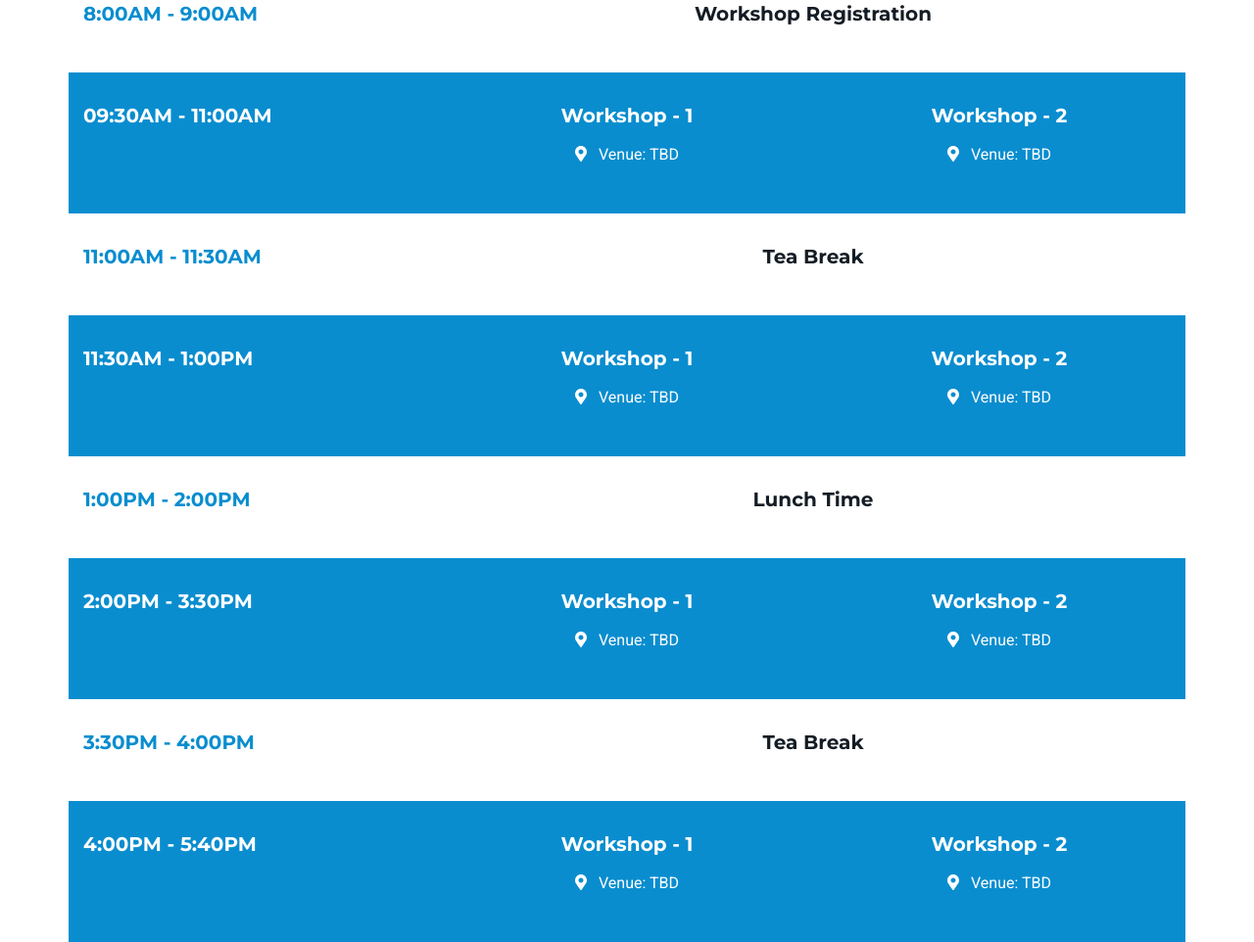
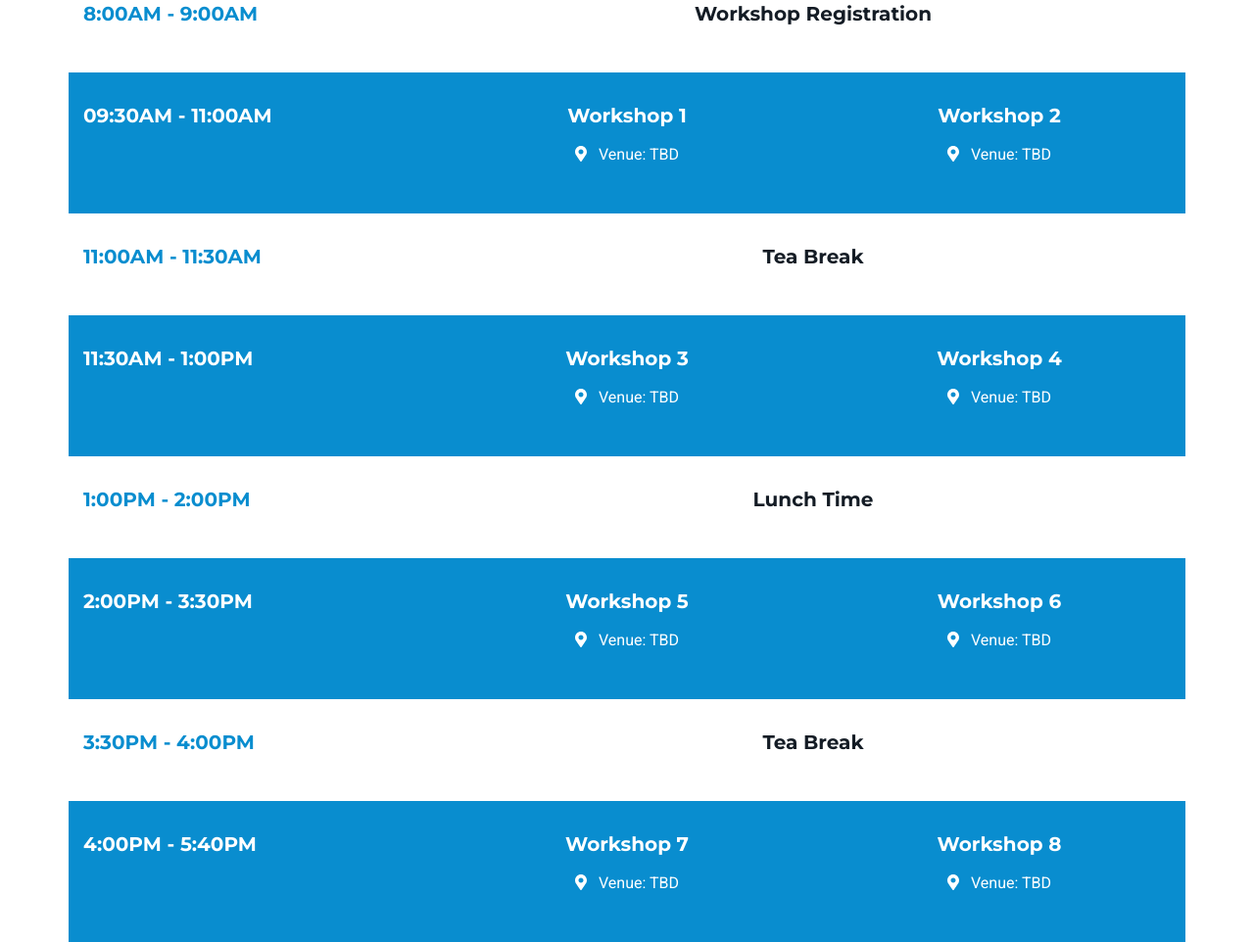
Before and after one commit to HydPy/hydpyconf2019, a Jekyll site: the page built from index.html, in a window 1280 px wide and 1400 px high, scrolled down 1102 px. Shown: the part 154-1116 px from the top of the window at 98% size. Built offline with Jekyll 4.4.1, drawn with Linux system fonts in a browser that asks for light colours; nearby versions of some CDN libraries.

Commit message:
added serial number to talks and workshops

```diff
--- a/_data/schedule/talks.yml
+++ b/_data/schedule/talks.yml
@@ -27,18 +27,18 @@
   -
     time: "11:20AM - 11:50AM"
     tracks:
-      - {title: "Talk",speaker: "TBD",description: "",category: "",audience_type: "",venue: "TBD"}
-      - {title: "Talk",speaker: "TBD",description: "",category: "",audience_type: "",venue: "TBD"}
+      - {title: "Talk 1",speaker: "TBD",description: "",category: "",audience_type: "",venue: "TBD"}
+      - {title: "Talk 2",speaker: "TBD",description: "",category: "",audience_type: "",venue: "TBD"}
   -
     time: "11:55AM - 12:25PM"
     tracks:
-      - {title: "Talk",speaker: "TBD",description: "",category: "",audience_type: "",venue: "TBD"}
-      - {title: "Talk",speaker: "TBD",description: "",category: "",audience_type: "",venue: "TBD"}
+      - {title: "Talk 3",speaker: "TBD",description: "",category: "",audience_type: "",venue: "TBD"}
+      - {title: "Talk 4",speaker: "TBD",description: "",category: "",audience_type: "",venue: "TBD"}
   -
     time: "12:30PM - 1:00PM"
     tracks:
-      - {title: "Talk",speaker: "TBD",description: "",category: "",audience_type: "",venue: "TBD"}
-      - {title: "Talk",speaker: "TBD",description: "",category: "",audience_type: "",venue: "TBD"}
+      - {title: "Talk 5",speaker: "TBD",description: "",category: "",audience_type: "",venue: "TBD"}
+      - {title: "Talk 6",speaker: "TBD",description: "",category: "",audience_type: "",venue: "TBD"}
 
   -
     time: "1:00PM - 2:00PM"
@@ -49,18 +49,18 @@
   -
     time: "2:00PM - 2:30PM"
     tracks:
-      - {title: "Talk",speaker: "TBD",description: "",category: "",audience_type: "",venue: "TBD"}
-      - {title: "Talk",speaker: "TBD",description: "",category: "",audience_type: "",venue: "TBD"}
+      - {title: "Talk 7",speaker: "TBD",description: "",category: "",audience_type: "",venue: "TBD"}
+      - {title: "Talk 8",speaker: "TBD",description: "",category: "",audience_type: "",venue: "TBD"}
   -
     time: "2:35PM - 3:05PM"
     tracks:
-      - {title: "Talk",speaker: "TBD",description: "",category: "",audience_type: "",venue: "TBD"}
-      - {title: "Talk",speaker: "TBD",description: "",category: "",audience_type: "",venue: "TBD"}
+      - {title: "Talk 9",speaker: "TBD",description: "",category: "",audience_type: "",venue: "TBD"}
+      - {title: "Talk 10",speaker: "TBD",description: "",category: "",audience_type: "",venue: "TBD"}
   -
     time: "3:10PM - 3:40PM"
     tracks:
-      - {title: "Talk",speaker: "TBD",description: "",category: "",audience_type: "",venue: "TBD"}
-      - {title: "Talk",speaker: "TBD",description: "",category: "",audience_type: "",venue: "TBD"}
+      - {title: "Talk 11",speaker: "TBD",description: "",category: "",audience_type: "",venue: "TBD"}
+      - {title: "Talk  12",speaker: "TBD",description: "",category: "",audience_type: "",venue: "TBD"}
 
   -
     time: "3:45PM - 4:15PM"
--- a/_data/schedule/workshops.yml
+++ b/_data/schedule/workshops.yml
@@ -8,8 +8,8 @@
   -
     time: "09:30AM - 11:00AM"
     tracks:
-      - {title: "Workshop",speaker: "TBD",description: "",category: "",audience_type: "",venue: "TBD"}
-      - {title: "Workshop",speaker: "TBD",description: "",category: "",audience_type: "",venue: "TBD"}
+      - {title: "Workshop 1",speaker: "TBD",description: "",category: "",audience_type: "",venue: "TBD"}
+      - {title: "Workshop 2",speaker: "TBD",description: "",category: "",audience_type: "",venue: "TBD"}
 
   -
     time: "11:00AM - 11:30AM"
@@ -20,8 +20,8 @@
   -
     time: "11:30AM - 1:00PM"
     tracks:
-      - {title: "Workshop",speaker: "TBD",description: "",category: "",audience_type: "",venue: "TBD"}
-      - {title: "Workshop",speaker: "TBD",description: "",category: "",audience_type: "",venue: "TBD"}
+      - {title: "Workshop 3",speaker: "TBD",description: "",category: "",audience_type: "",venue: "TBD"}
+      - {title: "Workshop 4",speaker: "TBD",description: "",category: "",audience_type: "",venue: "TBD"}
 
   -
     time: "1:00PM - 2:00PM"
@@ -32,8 +32,8 @@
   -
     time: "2:00PM - 3:30PM"
     tracks:
-      - {title: "Workshop",speaker: "TBD",description: "",category: "",audience_type: "",venue: "TBD"}
-      - {title: "Workshop",speaker: "TBD",description: "",category: "",audience_type: "",venue: "TBD"}
+      - {title: "Workshop 5",speaker: "TBD",description: "",category: "",audience_type: "",venue: "TBD"}
+      - {title: "Workshop 6",speaker: "TBD",description: "",category: "",audience_type: "",venue: "TBD"}
 
   -
     time: "3:30PM - 4:00PM"
@@ -44,5 +44,5 @@
   -
     time: "4:00PM - 5:40PM"
     tracks:
-      - {title: "Workshop",speaker: "TBD",description: "",category: "",audience_type: "",venue: "TBD"}
-      - {title: "Workshop",speaker: "TBD",description: "",category: "",audience_type: "",venue: "TBD"}
+      - {title: "Workshop 7",speaker: "TBD",description: "",category: "",audience_type: "",venue: "TBD"}
+      - {title: "Workshop 8",speaker: "TBD",description: "",category: "",audience_type: "",venue: "TBD"}
--- a/_includes/schedule-section.html
+++ b/_includes/schedule-section.html
@@ -41,7 +41,7 @@
 							{% assign colwidth = 8 | divided_by: forloop.length %}
 							<div class="col-md-{{ colwidth }}">
 								<div class="content">
-									<h3 class="title mb-3">{{ track.title}} - {{ forloop.index + 1 }}</h3>
+									<h3 class="title mb-3">{{ track.title}}</h3>
 									<div class="location mb-3"><i class="fas fa-map-marker-alt mr-2"></i> Venue: {{ track.venue }}</div>
 									{% comment %} <div class="desc">By: {{ track.speaker }}</div> {% endcomment %}
 								</div><!--//content-->
@@ -93,7 +93,7 @@
 							{% assign colwidth = 8 | divided_by: forloop.length %}
 							<div class="col-md-{{ colwidth }}">
 								<div class="content">
-									<h3 class="title mb-3">{{ track.title}} {% if talk.type != 'keynote' %} - {{ forloop.index + 1 }} {% endif %}</h3>
+									<h3 class="title mb-3">{{ track.title}}</h3>
 									<div class="location mb-3"><i class="fas fa-map-marker-alt mr-2"></i> Venue: {{ track.venue }}</div>
 									{% comment %} <div class="desc">By: {{ track.speaker }}</div> {% endcomment %}
 								</div><!--//content-->
```
